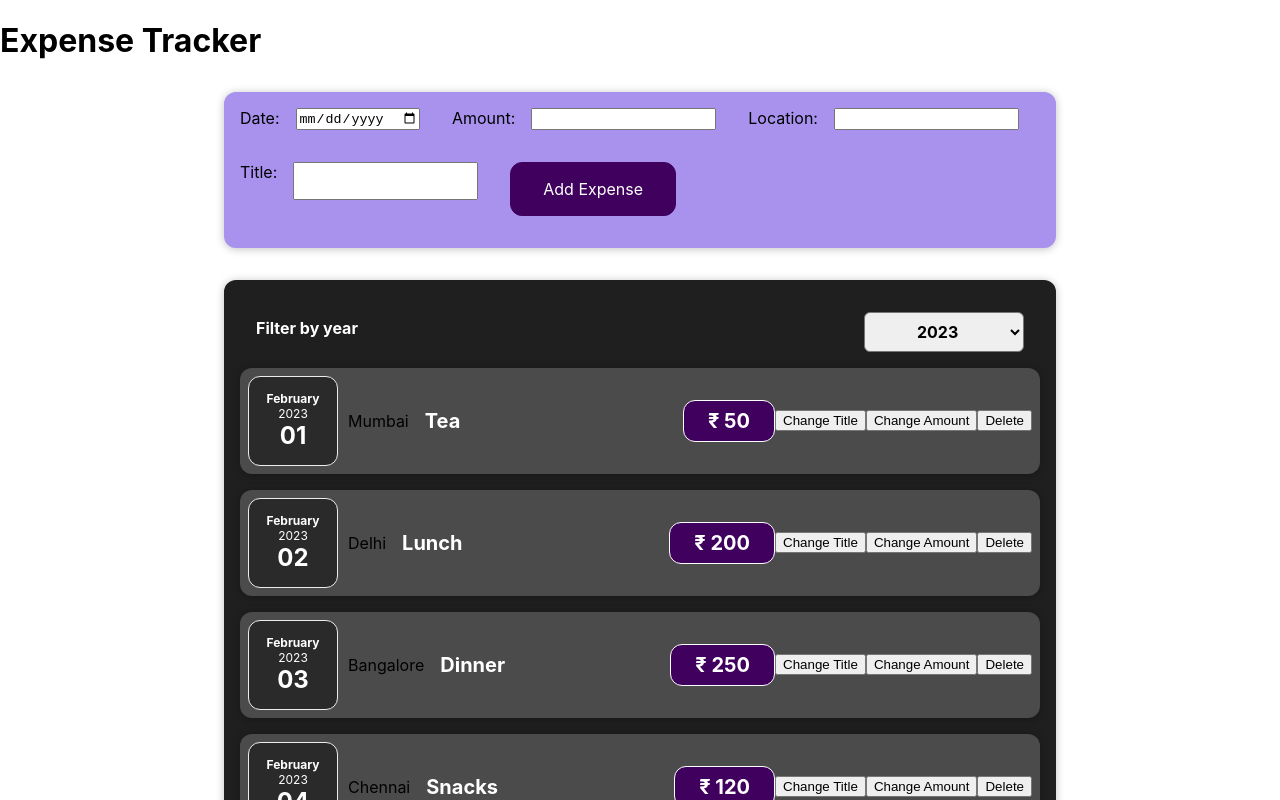
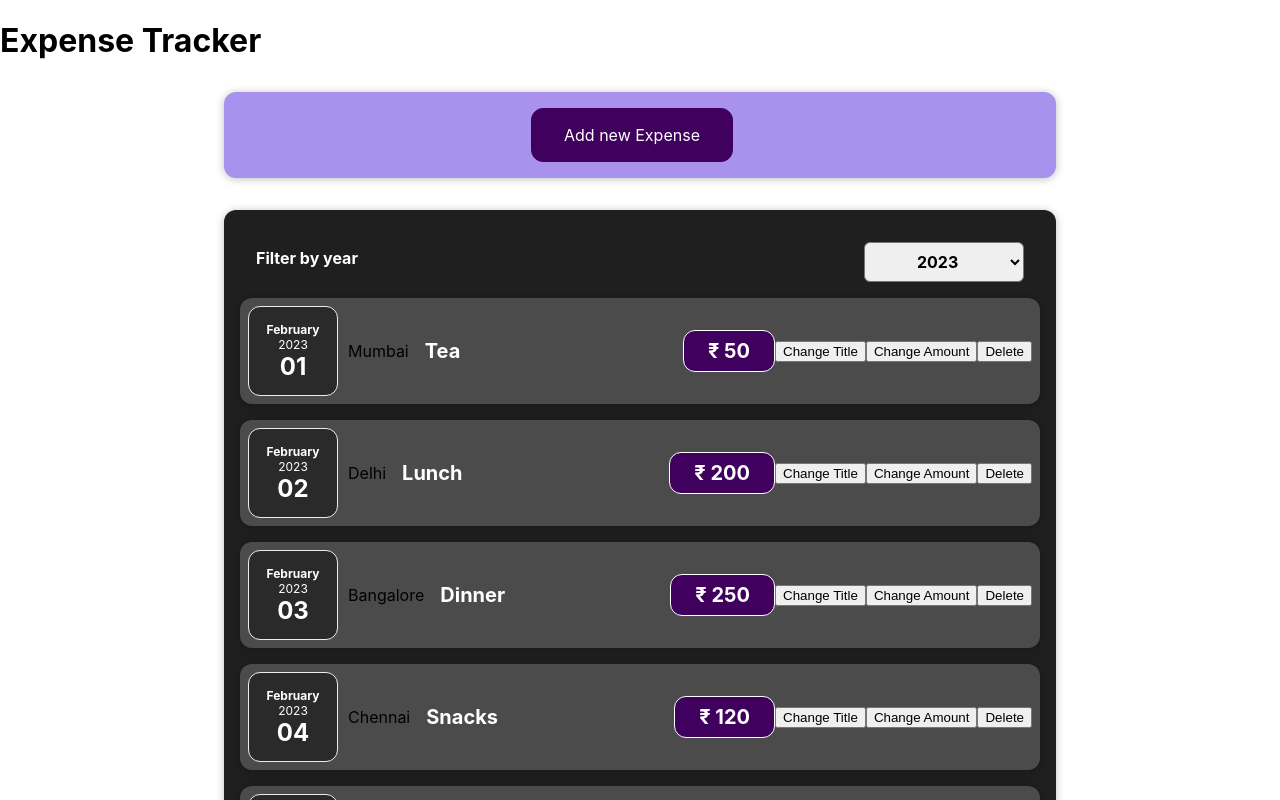
Before and after one commit to AvadhutK01/react-tutorial, a React (Create React App) app in the folder react-tutorial/: page / in a window 1280 px wide. Shown: the top 800 px of the page. Built offline with nearby package versions, Linux system fonts and the light colour scheme.

Commit message:
conditional rendering practice

```diff
--- a/react-tutorial/src/components/Expenses/ExpenseForm.jsx
+++ b/react-tutorial/src/components/Expenses/ExpenseForm.jsx
@@ -6,6 +6,7 @@ const ExpenseForm = (props) => {
     const [enteredDate, setEnteredDate] = useState('');
     const [enteredLocation, setEnteredLocation] = useState('');
     const [enteredTitle, setEnteredTitle] = useState('');
+    const [isVisible, setIsVisible] = useState(false);
 
     const submitHandler = (e) => {
         e.preventDefault();
@@ -20,9 +21,11 @@ const ExpenseForm = (props) => {
         setEnteredAmount('');
         setEnteredLocation('');
         setEnteredTitle('');
+        setIsVisible(false);
     }
 
     return (
+        isVisible ? (
             <form onSubmit={submitHandler}>
                 <div className="new-expense__controls">
                     <div className="new-expense__controls">
@@ -50,8 +53,18 @@ const ExpenseForm = (props) => {
                     <div className='new-expense__actions'>
                         <button type='submit'>Add Expense</button>
                     </div>
+                    <div className='new-expense__actions'>
+                        <button type='submit' onClick={() => setIsVisible(false)}>Cancel</button>
+                    </div>
                 </div>
             </form>
+        ) : (
+            <div style={{ display: 'flex', justifyContent: 'center' }}>
+                <div className='new-expense__actions'>
+                    <button type='submit' onClick={() => setIsVisible(true)}>Add new Expense</button>
+                </div>
+            </div>
+        )
     )
 }
 
```
Lines whose indentation alone changed are shown as unchanged.
